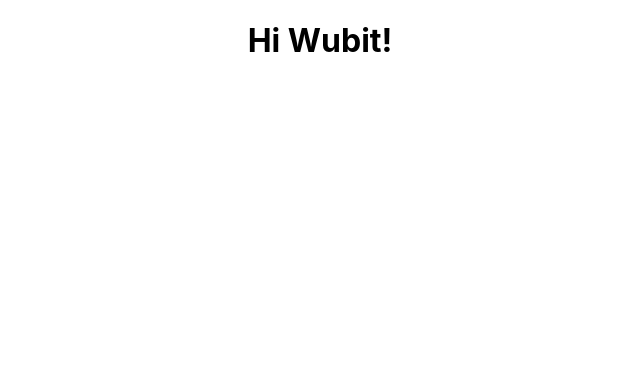
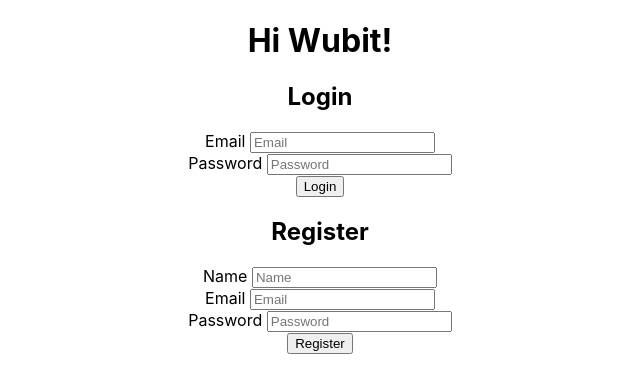
Before and after one commit to Mubarek-Hassen/contacts-client, a React (Create React App) app: page / in a window 1280 px wide. Shown: the top 392 px of the page, without its empty margins (320-960 px from the left). Built offline with nearby package versions, Linux system fonts and the light colour scheme.

Commit message:
form basics setup

```diff
--- a/src/App.js
+++ b/src/App.js
@@ -1,10 +1,14 @@
 
 import './App.css';
+import Login from './components/users/Login';
+import Register from './components/users/Register';
 
 function App() {
   return (
     <div className="App">
       <h1>Hi Wubit!</h1>
+      <Login />
+      <Register />
     </div>
   );
 }
--- /dev/null
+++ b/src/components/users/Login.jsx
@@ -0,0 +1,20 @@
+import React from 'react'
+
+function Login() {
+  return (
+    <div>
+      <h2>Login</h2>
+      <form>
+        <label htmlFor="email">Email </label>
+        <input type="text" placeholder='Email' />
+        <br />
+        <label htmlFor="password">Password </label>
+        <input type="password" placeholder='Password' />
+        <br />
+        <button type="submit">Login</button>
+      </form>
+    </div>
+  )
+}
+
+export default Login
--- /dev/null
+++ b/src/components/users/Register.jsx
@@ -0,0 +1,20 @@
+import React from 'react'
+
+function Register() {
+  return (
+    <div>
+      <h2>Register</h2>
+      <form>
+        <label htmlFor="name">Name </label>
+        <input type="text" placeholder='Name'/> <br />
+        <label htmlFor="name">Email </label>
+        <input type="text" placeholder='Email'/> <br />
+        <label htmlFor="name">Password </label>
+        <input type="password" placeholder='Password'/> <br />
+        <button type="submit">Register</button>
+      </form>
+    </div>
+  )
+}
+
+export default Register
```
